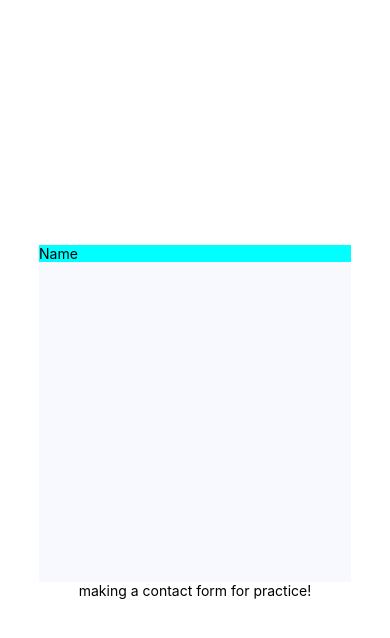
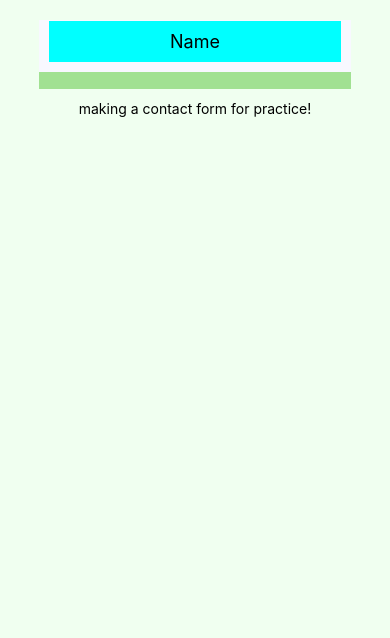
Before and after one commit to mcfliermeyer/ReactNative-Learning-Project, a React Native app: screen / in a window 390 px wide. Shown: the top 638 px of the page. Built offline with nearby package versions, Linux system fonts and the light colour scheme.

Commit message:
SafeAreaView and Android emulator setup.

```diff
--- a/App.js
+++ b/App.js
@@ -1,8 +1,10 @@
 import { StatusBar } from "expo-status-bar";
-import { StyleSheet, Text, TextInput, View } from "react-native";
+import { SafeAreaView, StyleSheet, Text, TextInput, View } from "react-native";
 
 export default function App() {
   return (
+    <View style={{ backgroundColor: "red", flex: 1 }}>
+      <SafeAreaView style={styles.safeContainer}>
         <View style={styles.container}>
           <View style={styles.nameContainer}>
             <Text style={styles.nameLabel}>Name</Text>
@@ -10,22 +12,38 @@ export default function App() {
           </View>
           <Text>making a contact form for practice!</Text>
         </View>
+      </SafeAreaView>
+    </View>
   );
 }
 
 const styles = StyleSheet.create({
+  safeContainer: {
+    flex: 1,
+  },
   container: {
     flex: 1,
-    backgroundColor: "#fff",
+    backgroundColor: "honeydew",
     alignItems: "center",
+  },
+  nameContainer: {
+    margin: 20,
+    backgroundColor: "ghostwhite",
+    width: "80%",
+    height: 60,
     justifyContent: "center",
   },
-  nameContainer: {
-    backgroundColor: "ghostwhite",
-    width: "80%",
-    height: "40%",
+  nameLabel: {
+    margin: 10,
+    padding: 10,
+    fontSize: 18,
+    backgroundColor: "aqua",
+    justifyContent: "center",
+    textAlign: "center",
   },
-  nameLabel: {
-    backgroundColor: "aqua"
+  nameInput: {
+    minWidth: "80%",
+    height: 60,
+    backgroundColor: "#a1e192",
   },
 });
```
Lines whose indentation alone changed are shown as unchanged.
